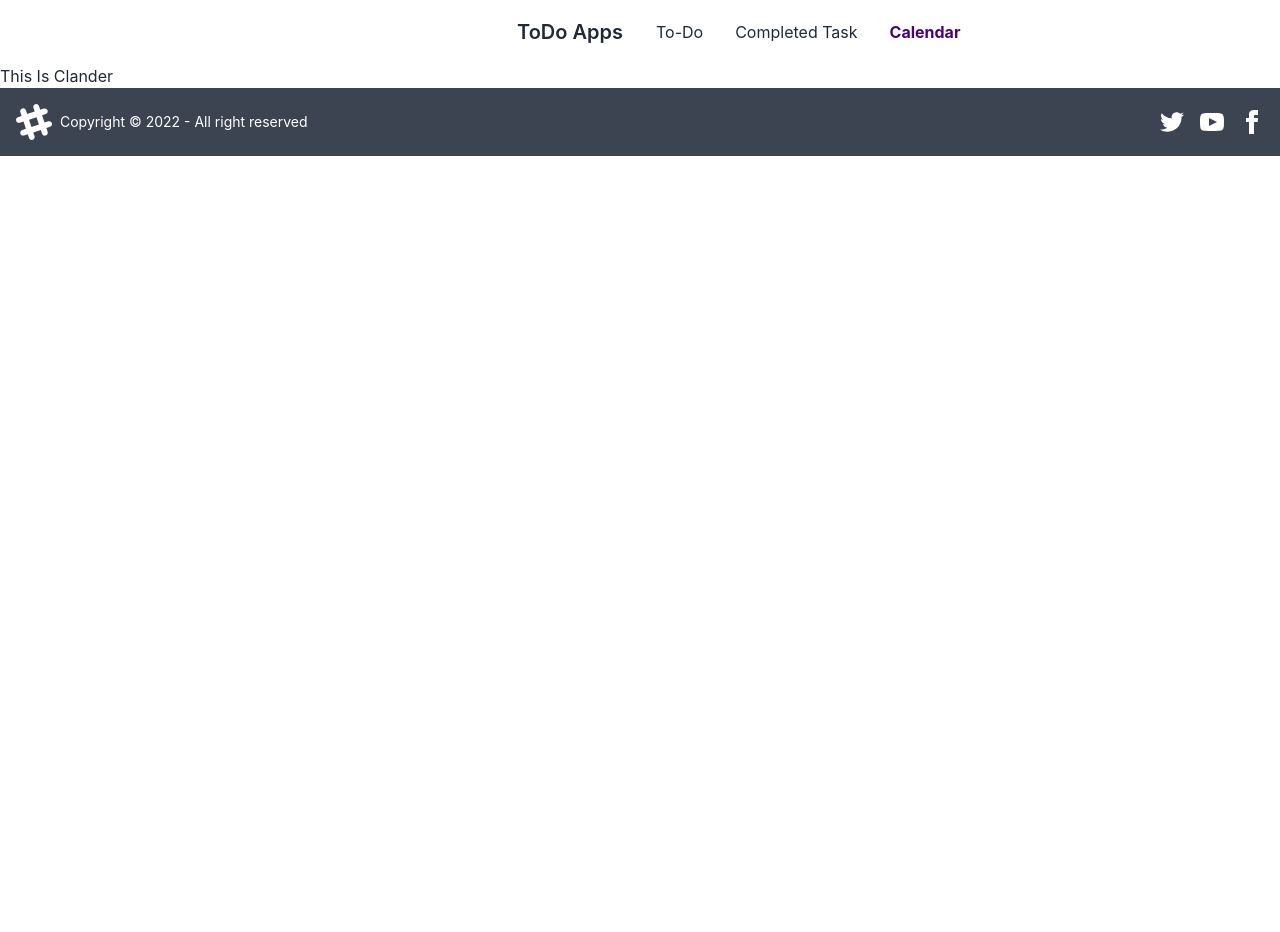
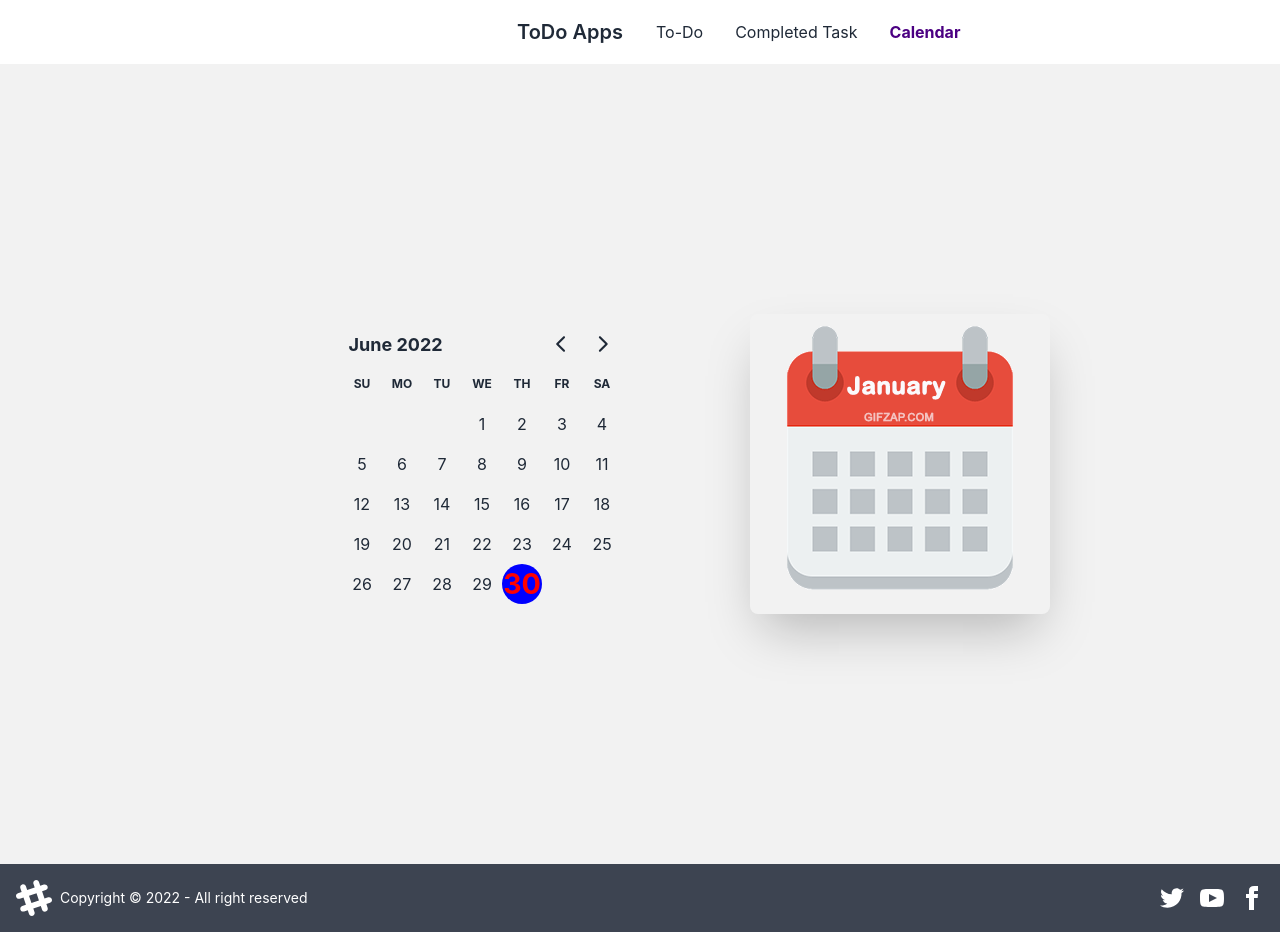
Before and after one commit to minhazul69/Spacial-todo-app, a React (Create React App) app: page /calendar in a window 1280 px wide. Before the commit the page ends 800 px from the top, so only its background shows below. Built offline with nearby package versions, Linux system fonts and the light colour scheme.

Commit message:
calendar added successfull added

```diff
--- a/package.json
+++ b/package.json
@@ -7,7 +7,9 @@
     "@testing-library/react": "^13.3.0",
     "@testing-library/user-event": "^13.5.0",
     "daisyui": "^2.17.0",
+    "date-fns": "^2.28.0",
     "react": "^18.2.0",
+    "react-day-picker": "^8.0.7",
     "react-dom": "^18.2.0",
     "react-router-dom": "^6.3.0",
     "react-scripts": "5.0.1",
--- a/src/Components/Clander/Clander.js
+++ b/src/Components/Clander/Clander.js
@@ -1,9 +1,32 @@
-import React from "react";
-
+import React, { useState } from "react";
+import { DayPicker } from "react-day-picker";
+import "react-day-picker/dist/style.css";
+import calenderImg from "../../image/calendar-gif.gif";
 const Clander = () => {
+  const [selected, setSelected] = useState(new Date());
+  const css = `.my-today {
+        font-weight: bold;
+        font-size: 180%;
+        color: red;
+      }`;
   return (
     <div>
-      <h3>This Is Clander</h3>
+      <div class="hero min-h-screen bg-base-200">
+        <div class="hero-content flex-col lg:flex-row-reverse">
+          <img src={calenderImg} class="max-w-sm rounded-lg shadow-2xl" />
+          <div className="lg:px-24">
+            <style>{css}</style>
+            <DayPicker
+              mode="single"
+              selected={selected}
+              onSelect={setSelected}
+              modifiersClassNames={{
+                today: "my-today",
+              }}
+            />
+          </div>
+        </div>
+      </div>
     </div>
   );
 };
```
Also changed, not shown: src/image/calendar-gif.gif (added), 1 other file (tests, documents, lock files or other folders).
